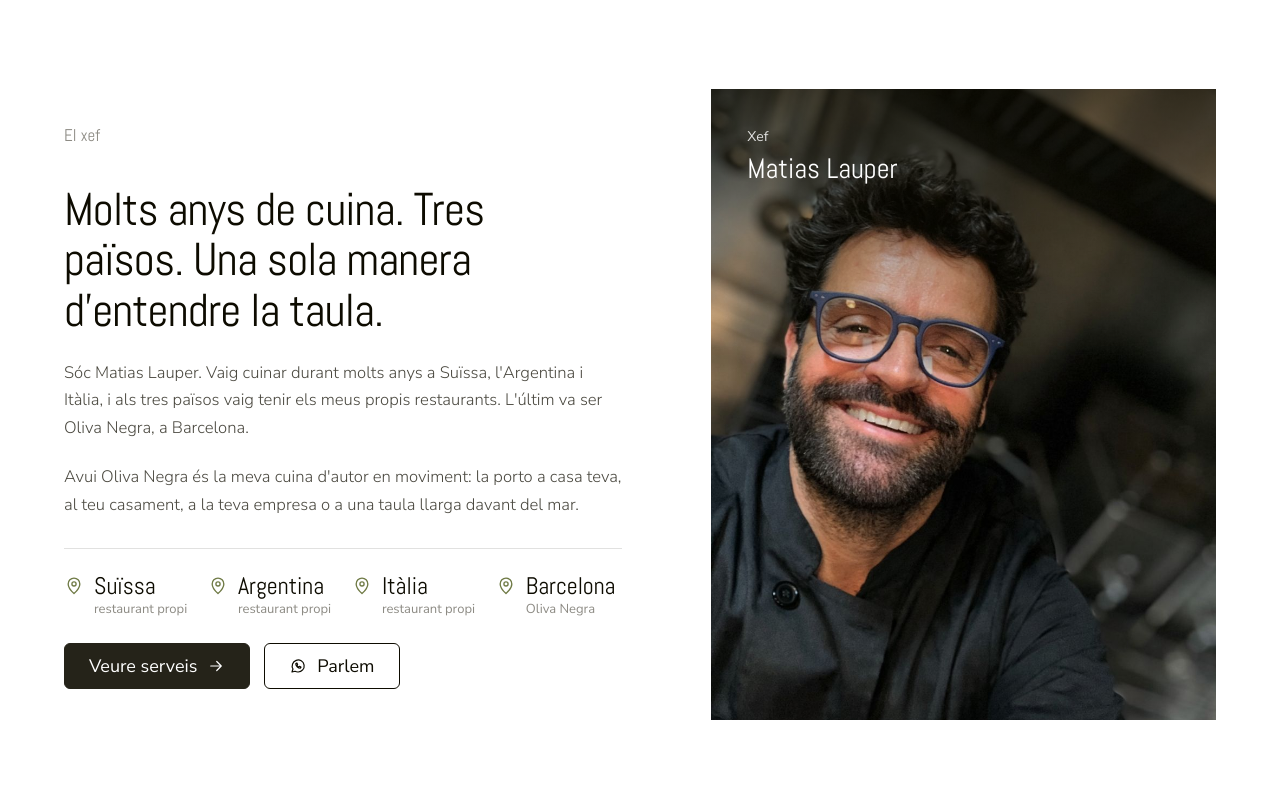
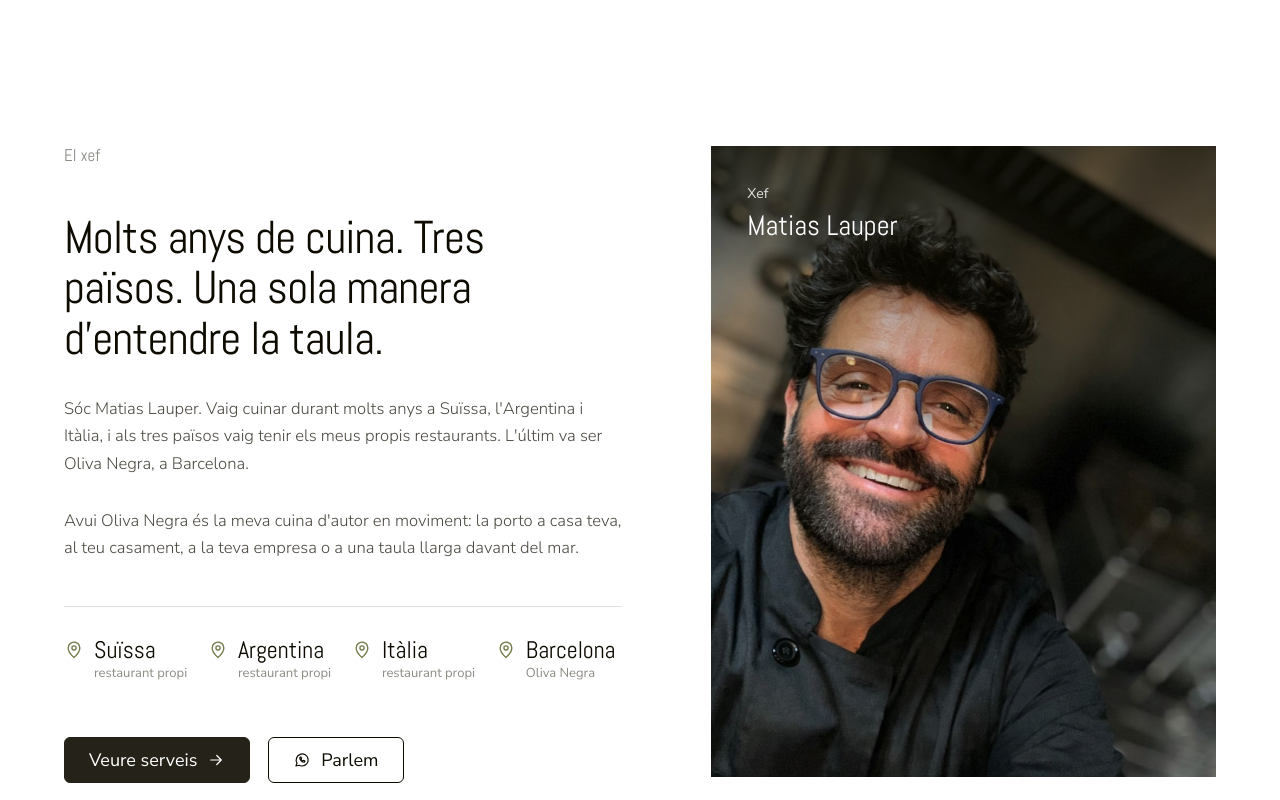
Before and after one commit to laupermatias-beep/olivanegra-web, a plain HTML site: page ca/index.html in a window 1280 px wide. Shown: the part 1740-2540 px from the top of the page. Drawn offline with Linux system fonts and the light colour scheme.

Commit message:
El chef: más aire arriba, abajo y entre botones
Co-Authored-By: Claude Opus 5.5 <noreply@anthropic.com>
Claude-Session: https://claude.ai/code/session_01RohYXQ5UvCCGkREj2PasQF

```diff
--- a/ca/index.html
+++ b/ca/index.html
@@ -413,6 +413,13 @@ footer{padding-bottom:calc(24px + env(safe-area-inset-bottom))}
 .reel::after{background:linear-gradient(180deg,rgba(0,0,0,.5),transparent 40%)}
 .reel i{top:auto;bottom:12px}
 .ig a::after{inset:0 0 auto;padding:12px 14px 30px;background:linear-gradient(180deg,rgba(0,0,0,.55),transparent)}
+
+/* El chef: more air */
+.chef{padding-top:clamp(96px,14vw,180px);padding-bottom:clamp(96px,14vw,180px)}
+.chef .txt{gap:30px}
+.chef .facts{margin-top:14px;padding-top:30px;row-gap:26px}
+.chef .txt .cta{margin-top:22px;gap:18px}
+@media(max-width:600px){.chef .txt .cta{gap:14px;margin-top:16px}}
 </style>
 </head>
 <body>
```
Also changed, not shown: en/index.html (+7 -0 lines), fr/index.html (+7 -0 lines), fuente/plantilla.html (+7 -0 lines), index.html (+7 -0 lines).
